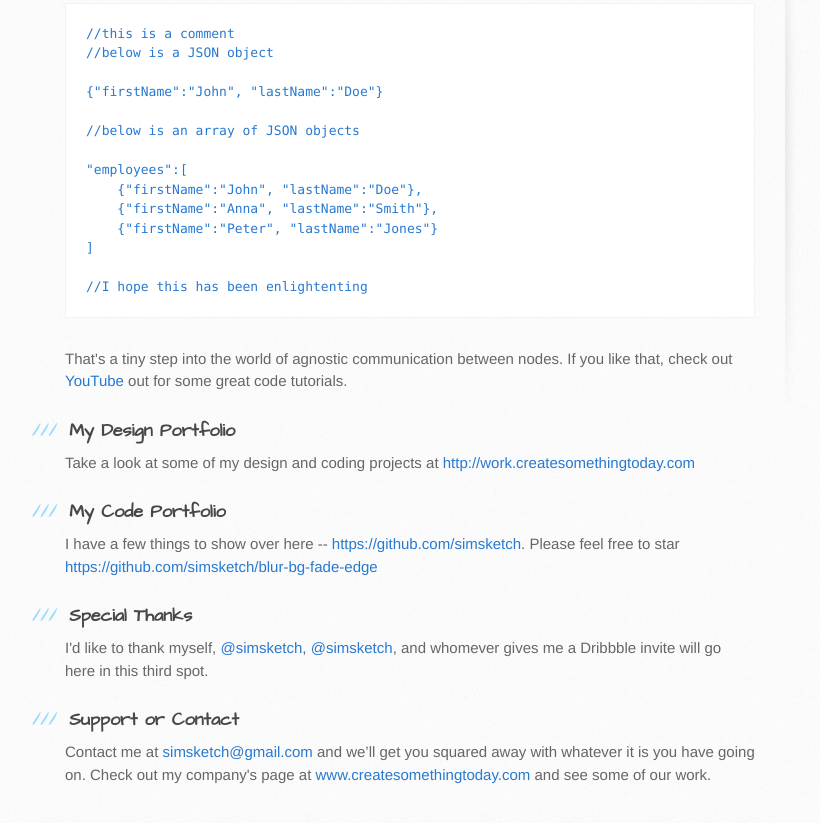
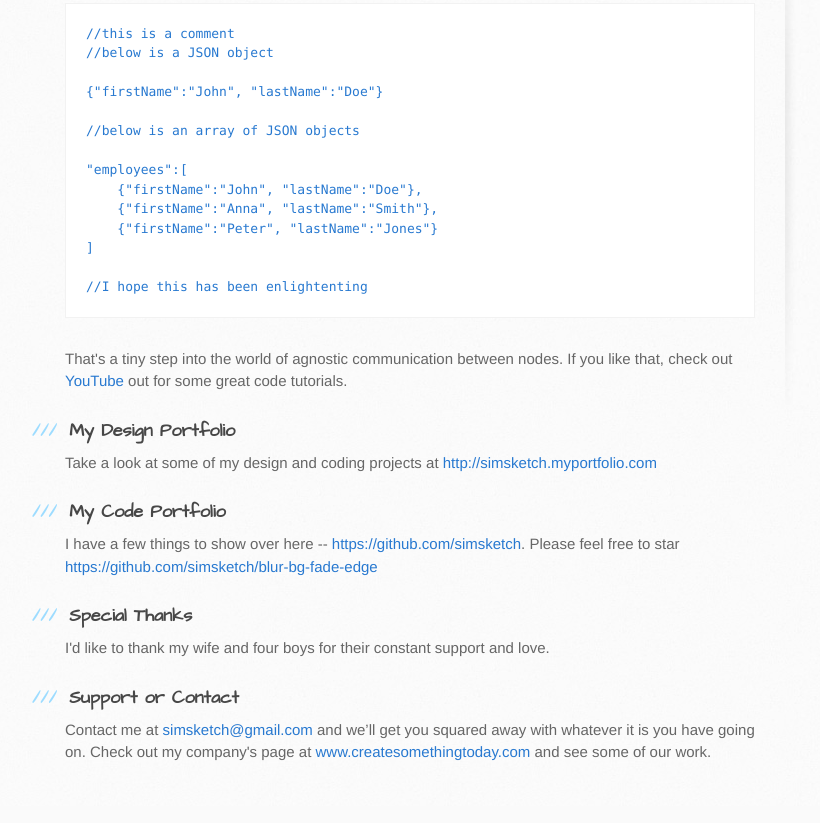
Before and after one commit to simsketch/simsketch.github.io, a plain HTML site: page index.html in a window 1280 px wide. Shown: the part 331-1154 px from the top of the page, without its empty margins (105-925 px from the left). Drawn offline with Linux system fonts and the light colour scheme.

Commit message:
updating address of my portfolio

```diff
--- a/index.html
+++ b/index.html
@@ -50,7 +50,7 @@
 <h3>
 <a id="designer-templates" class="anchor" href="#designer-templates" aria-hidden="true"><span class="octicon octicon-link"></span></a>My Design Portfolio</h3>
 
-<p>Take a look at some of my design and coding projects at <a href="http://createsomethingtoday.com/work.html">http://work.createsomethingtoday.com</a></p>
+<p>Take a look at some of my design and coding projects at <a href="http://simsketch.myportfolio.com">http://simsketch.myportfolio.com</a></p>
 
 <h3>
 <a id="rather-drive-stick" class="anchor" href="#rather-drive-stick" aria-hidden="true"><span class="octicon octicon-link"></span></a>My Code Portfolio</h3>
@@ -60,7 +60,7 @@
 <h3>
 <a id="authors-and-contributors" class="anchor" href="#authors-and-contributors" aria-hidden="true"><span class="octicon octicon-link"></span></a>Special Thanks</h3>
 
-<p>I'd like to thank myself, <a href="https://twitter.com/simsketch" class="user-mention">@simsketch</a>, <a href="https://github.com/simsketch" class="user-mention">@simsketch</a>, and whomever gives me a Dribbble invite will go here in this third spot.</p>
+<p>I'd like to thank my wife and four boys for their constant support and love.</p>
 
 <h3>
 <a id="support-or-contact" class="anchor" href="#support-or-contact" aria-hidden="true"><span class="octicon octicon-link"></span></a>Support or Contact</h3>
```
Also changed, not shown: demos/blur-bg-fade-edge/index.html (+2 -2 lines).
